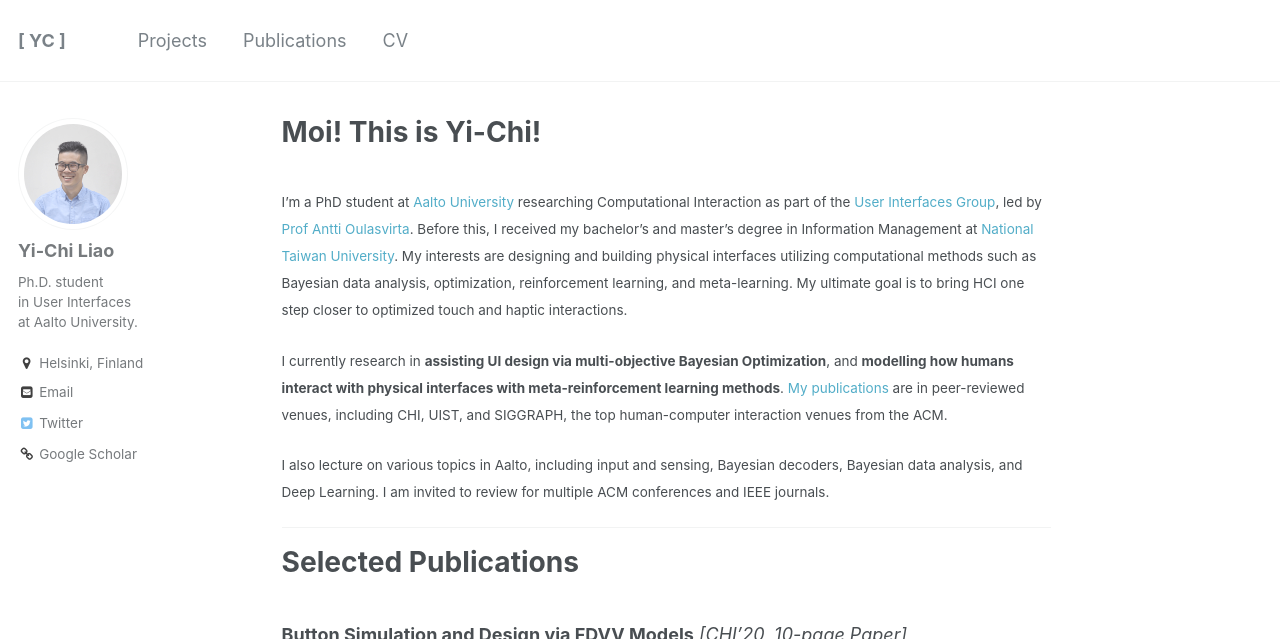
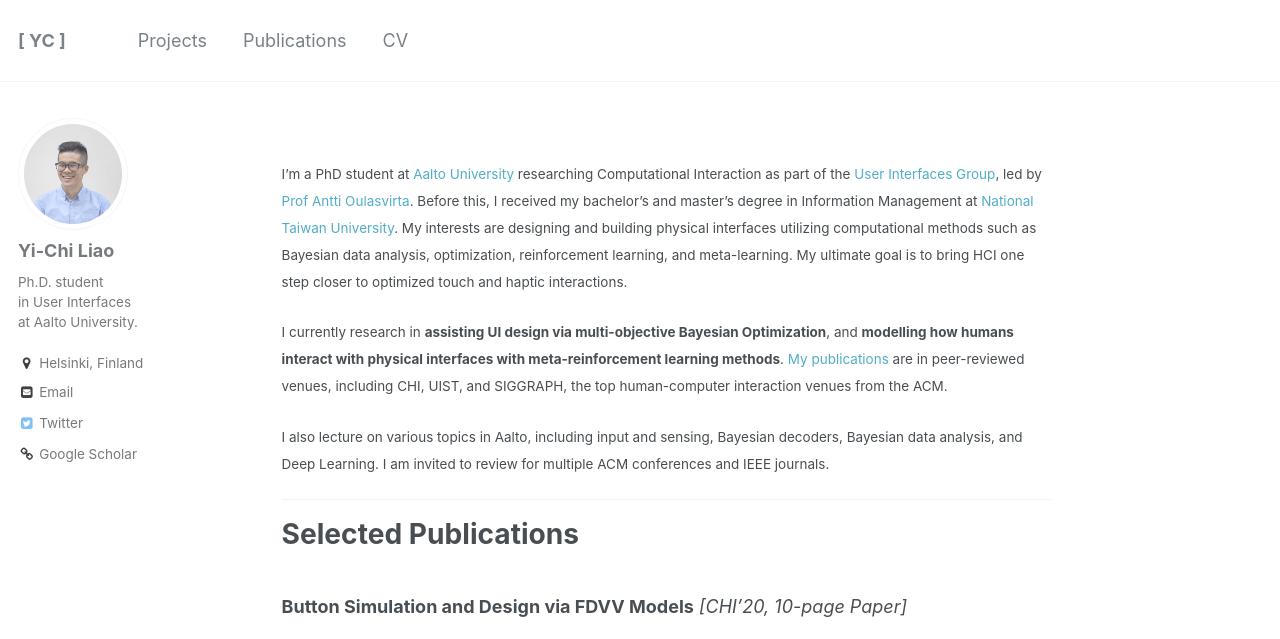
Before and after one commit to yichiliao/yichiliao.github.io, a Jekyll site: the page built from _pages/about.md, in a window 1280 px wide and 900 px high, cut to the strip 0-639 px from the top of the window. Built offline with Jekyll 4.4.1, drawn with Linux system fonts in a browser that asks for light colours.

Commit message:
update publication

```diff
--- a/_pages/about.md
+++ b/_pages/about.md
@@ -1,6 +1,6 @@
 ---
 permalink: /
-title: "Moi! This is Yi-Chi!"
+title: ""
 excerpt: "Yi-Chi Liao's homepage"
 author_profile: true
 redirect_from:
```
